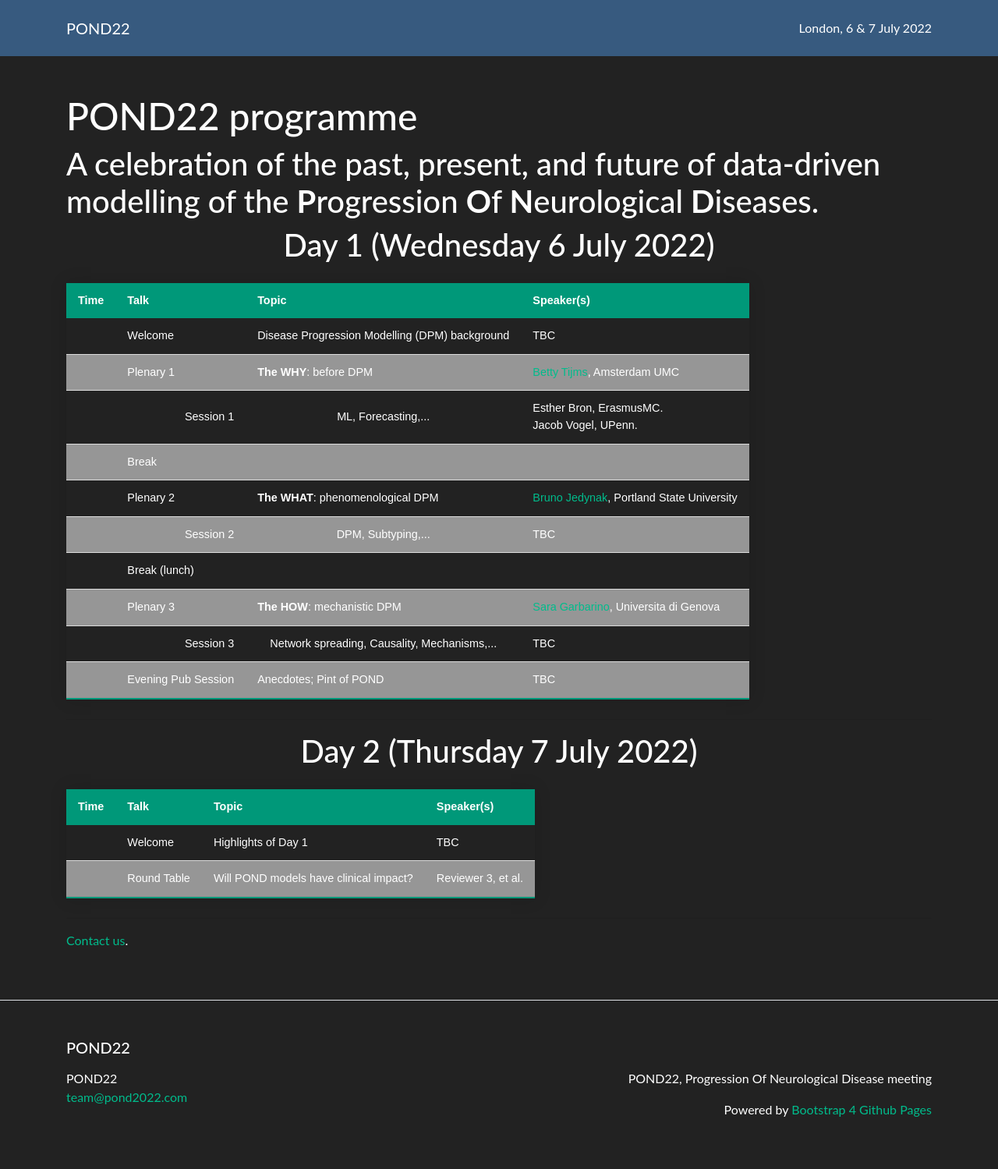
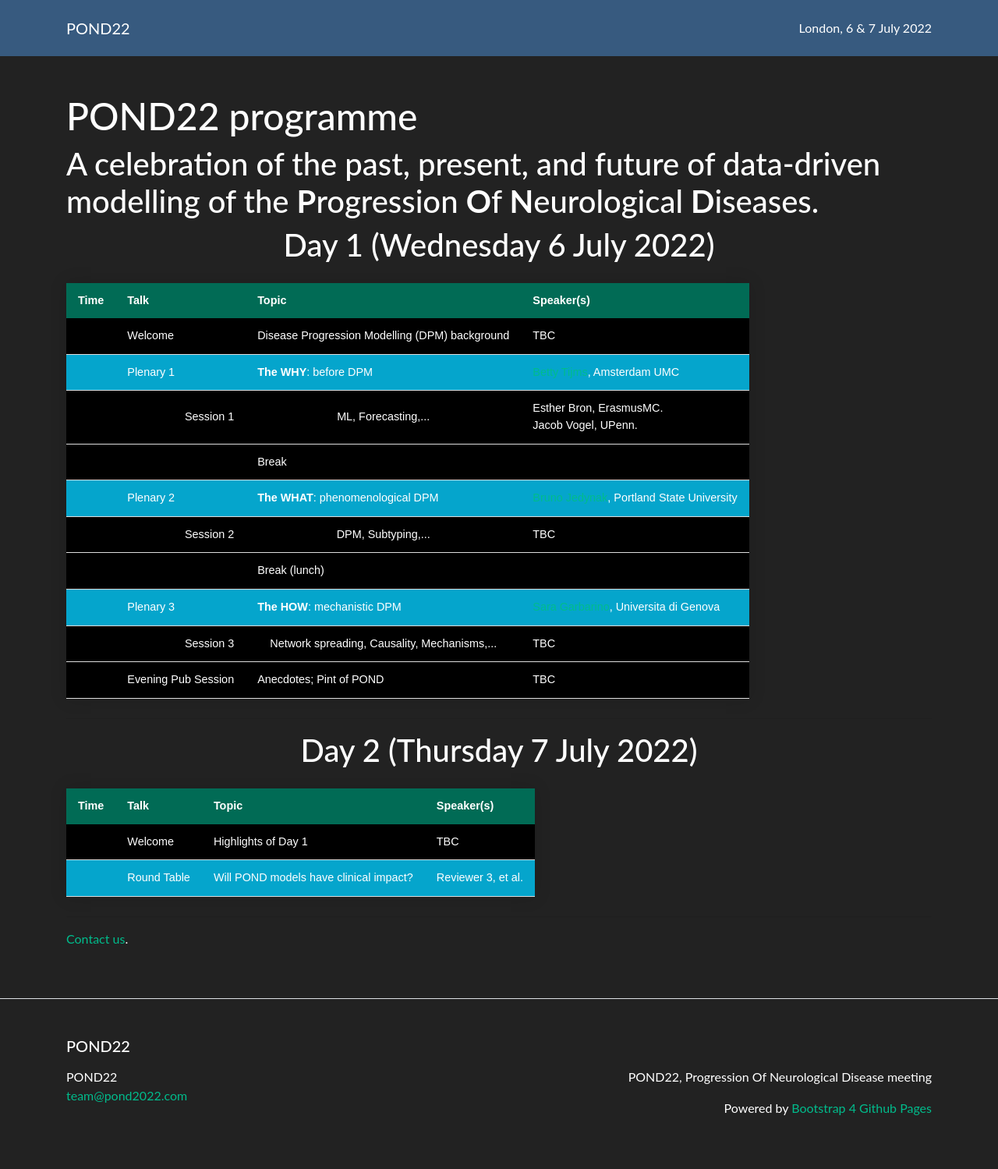
Before and after one commit to noxtoby/pond2022-bs4, a Jekyll site: the page built from programme.md, in a window 1280 px wide. Shown: the whole page at 78% size. Built offline with Jekyll 4.4.1, drawn with Linux system fonts in a browser that asks for light colours.

Commit message:
Table style changes

```diff
--- a/_sass/_bootstrap_customization.scss
+++ b/_sass/_bootstrap_customization.scss
@@ -225,7 +225,7 @@ $web-font-path: "https://fonts.googleapis.com/css?family=Montserrat" !default;
 }
 
 .styled-table thead tr {
-    background-color: #009879;
+    background-color: #016b55;
     color: #ffffff;
     text-align: left;
 }
@@ -239,13 +239,13 @@ $web-font-path: "https://fonts.googleapis.com/css?family=Montserrat" !default;
     border-bottom: thin solid #dddddd;
 }
 
-.styled-table tbody tr:nth-of-type(even) {
-    background-color: #969696;
-}
+//.styled-table tbody tr:nth-of-type(even) {
+//    background-color: #383838;
+//}
 
-.styled-table tbody tr:last-of-type {
-    border-bottom: 2px solid #009879;
-}
+//.styled-table tbody tr:last-of-type {
+//    border-bottom: 2px solid #009879;
+//}
 
 .styled-table tbody tr.active-row {
     font-weight: bold;
--- a/programme.md
+++ b/programme.md
@@ -19,43 +19,43 @@ title: POND22 programme
         </tr>
     </thead>
     <tbody>
-        <tr>
+        <tr style="background-color:#000000">
             <td></td><td>Welcome</td><td>Disease Progression Modelling (DPM) background</td>
             <td>TBC</td>
         </tr>
-        <tr>
+        <tr style="background-color:#05a5cc">
             <td></td><td>Plenary 1</td><td><strong>The WHY</strong>: before DPM</td>
             <td><a href="https://researchinformation.amsterdamumc.org/en/persons/betty-tijms">Betty Tijms</a>, Amsterdam UMC</td>
         </tr>
-        <tr>
+        <tr style="background-color:#000000">
             <td></td><td style="text-align:right">Session 1</td><td style="text-align:center">ML, Forecasting,...</td>
             <td>Esther Bron, ErasmusMC. <br/>Jacob Vogel, UPenn.</td>
         </tr>
-        <tr>
-            <td></td><td>Break</td><td></td>
+        <tr style="background-color:#000000">
+            <td></td><td></td><td>Break</td>
             <td></td>
         </tr>
-        <tr>
+        <tr style="background-color:#05a5cc">
             <td></td><td>Plenary 2</td><td><strong>The WHAT</strong>: phenomenological DPM</td>
             <td><a href="https://sites.google.com/site/brunomjedynak/">Bruno Jedynak</a>, Portland State University</td>
         </tr>
-        <tr>
+        <tr style="background-color:#000000">
             <td></td><td style="text-align:right">Session 2</td><td style="text-align:center">DPM, Subtyping,...</td>
             <td>TBC</td>
         </tr>
-        <tr>
-            <td></td><td>Break (lunch)</td><td></td>
+        <tr style="background-color:#000000">
+            <td></td><td></td><td>Break (lunch)</td>
             <td></td>
         </tr>
-        <tr>
+        <tr style="background-color:#05a5cc">
             <td></td><td>Plenary 3</td><td><strong>The HOW</strong>: mechanistic DPM</td>
             <td><a href="https://sgarbarino.github.io/">Sara Garbarino</a>, Universita di Genova</td>
         </tr>
-        <tr>
+        <tr style="background-color:#000000">
             <td></td><td style="text-align:right">Session 3</td><td style="text-align:center">Network spreading, Causality, Mechanisms,...</td>
             <td>TBC</td>
         </tr>
-        <tr>
+        <tr style="background-color:#000000">
             <td></td><td>Evening Pub Session</td><td>Anecdotes; Pint of POND</td>
             <td>TBC</td>
         </tr>
@@ -79,11 +79,11 @@ title: POND22 programme
         </tr>
     </thead>
     <tbody>
-        <tr>
+        <tr style="background-color:#000000">
             <td></td><td>Welcome</td><td>Highlights of Day 1</td>
             <td>TBC</td>
         </tr>
-        <tr>
+        <tr style="background-color:#05a5cc">
             <td></td><td>Round Table</td><td>Will POND models have clinical impact?</td>
             <td>Reviewer 3, et al.</td>
         </tr>
```
